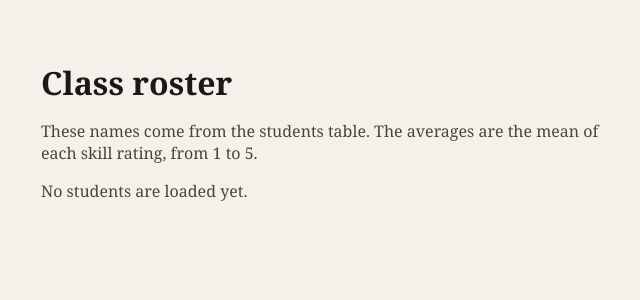
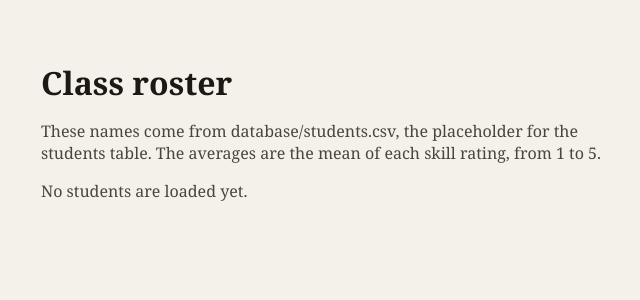
Before and after one commit to jiayixu-bug-magnet/database-replica, a Flask app: template templates/index.html in a window 1280 px wide. Shown: the top 300 px of the page, without its empty margins (311-951 px from the left). Run offline with Flask 3, Linux system fonts and the light colour scheme; the template is opened without the code that fills it, so the values that code supplies are empty; some libraries are stand-ins or nearby versions.

Commit message:
Read roster names from the placeholder CSV.
The page lists students from database/students.csv instead of Postgres.

Co-authored-by: jx3323 <jx3323@nyu.edu>

```diff
--- a/app.py
+++ b/app.py
@@ -1,39 +1,18 @@
-"""Show student names and skill averages from the class database.
+"""Show student names from the placeholder CSV database.
 
-The browser asks for /. This file asks Postgres for the names and the four
-skill averages, then fills in templates/index.html and sends that page back.
+The browser asks for /. This file reads database/students.csv, then fills
+in templates/index.html and sends that page back. That folder stands in
+for Postgres until the real database is connected.
 """
 
-import os
+import csv
 from pathlib import Path
 
-import psycopg2
 from flask import Flask, render_template
 
 ROOT = Path(__file__).resolve().parent
+STUDENTS_CSV = ROOT / "database" / "students.csv"
 app = Flask(__name__)
-
-
-def database_url():
-    """Read DATABASE_URL from the environment, then from .env."""
-    url = os.environ.get("DATABASE_URL")
-    if url:
-        return url
-
-    env_path = ROOT / ".env"
-    if not env_path.exists():
-        raise RuntimeError("DATABASE_URL is not set and .env is missing")
-
-    for line in env_path.read_text(encoding="utf-8").splitlines():
-        line = line.strip()
-        if not line or line.startswith("#") or "=" not in line:
-            continue
-        key, value = line.split("=", 1)
-        if key.strip() == "DATABASE_URL":
-            return value.strip().strip('"').strip("'")
-
-    raise RuntimeError("DATABASE_URL is not set in .env")
-
 
 SKILLS = (
     ("Programming", "skill_programming"),
@@ -44,19 +23,18 @@ SKILLS = (
 
 
 def roster():
-    averages_sql = ", ".join(
-        f"ROUND(AVG({column})::numeric, 2)" for _, column in SKILLS
-    )
-    with psycopg2.connect(database_url()) as conn:
-        with conn.cursor() as cursor:
-            cursor.execute("SELECT name FROM students ORDER BY name")
-            names = [row[0] for row in cursor.fetchall()]
-            cursor.execute(f"SELECT {averages_sql} FROM students")
-            row = cursor.fetchone()
-    averages = [
-        {"label": label, "value": value}
-        for (label, _), value in zip(SKILLS, row)
-    ]
+    if not STUDENTS_CSV.exists():
+        raise FileNotFoundError(STUDENTS_CSV)
+
+    with STUDENTS_CSV.open(newline="", encoding="utf-8") as csv_file:
+        rows = list(csv.DictReader(csv_file))
+
+    names = sorted(row["name"] for row in rows)
+    averages = []
+    for label, column in SKILLS:
+        ratings = [int(row[column]) for row in rows]
+        value = round(sum(ratings) / len(ratings), 2) if ratings else None
+        averages.append({"label": label, "value": value})
     return names, averages
 
 
@@ -70,5 +48,7 @@ def index():
 
 
 if __name__ == "__main__":
+    import os
+
     port = int(os.environ.get("PORT", "5741"))
     app.run(host="0.0.0.0", port=port)
--- a/templates/index.html
+++ b/templates/index.html
@@ -67,9 +67,9 @@
 <body>
   <main>
     <h1>Class roster</h1>
-    <p>These names come from the students table. The averages are the mean of each skill rating, from 1 to 5.</p>
+    <p>These names come from database/students.csv, the placeholder for the students table. The averages are the mean of each skill rating, from 1 to 5.</p>
     {% if error %}
-      <p class="error">The database did not answer. Check that Postgres is running and DATABASE_URL is set.</p>
+      <p class="error">The placeholder file database/students.csv could not be read.</p>
     {% elif names %}
       <ul class="averages">
         {% for average in averages %}
```
